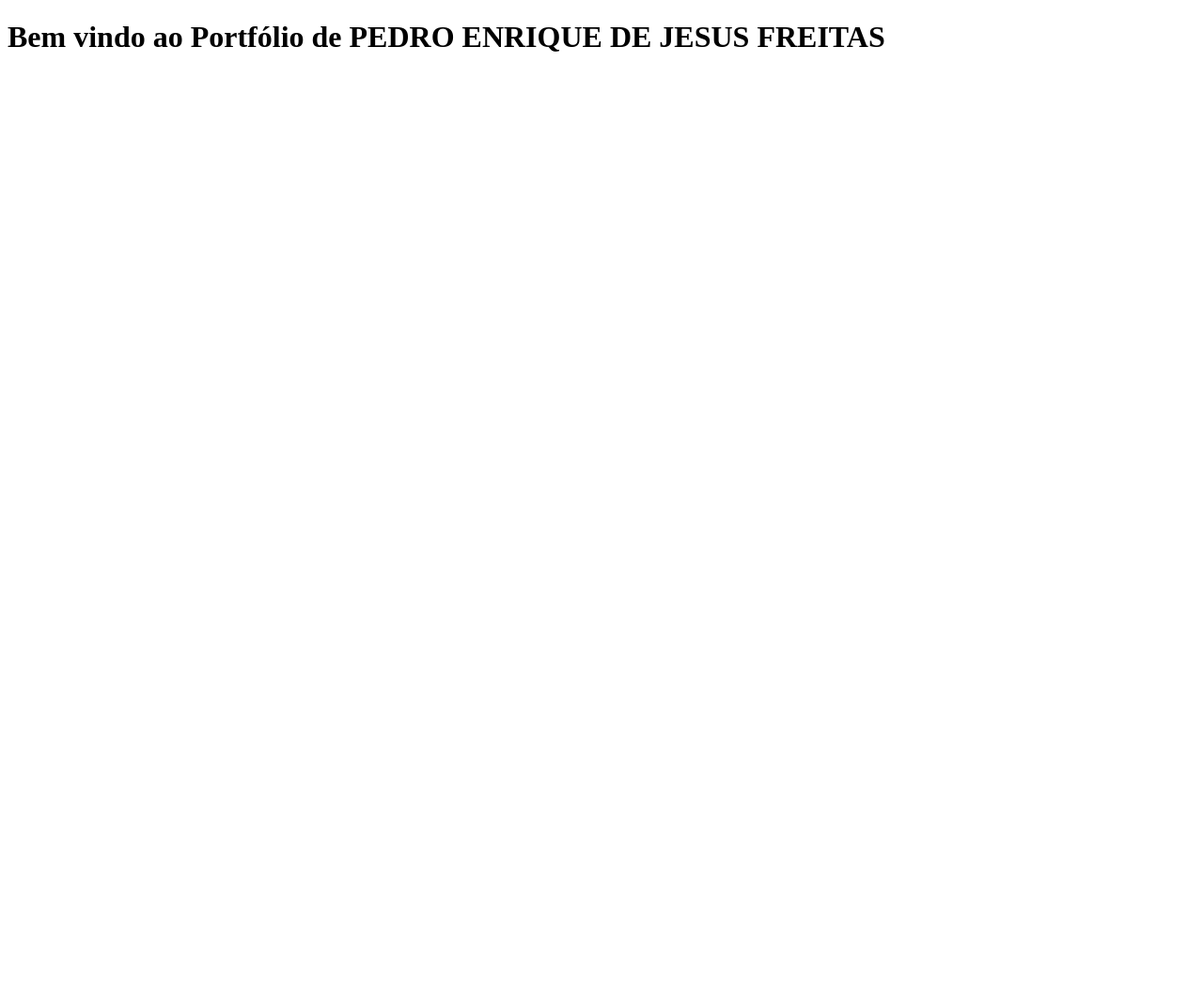
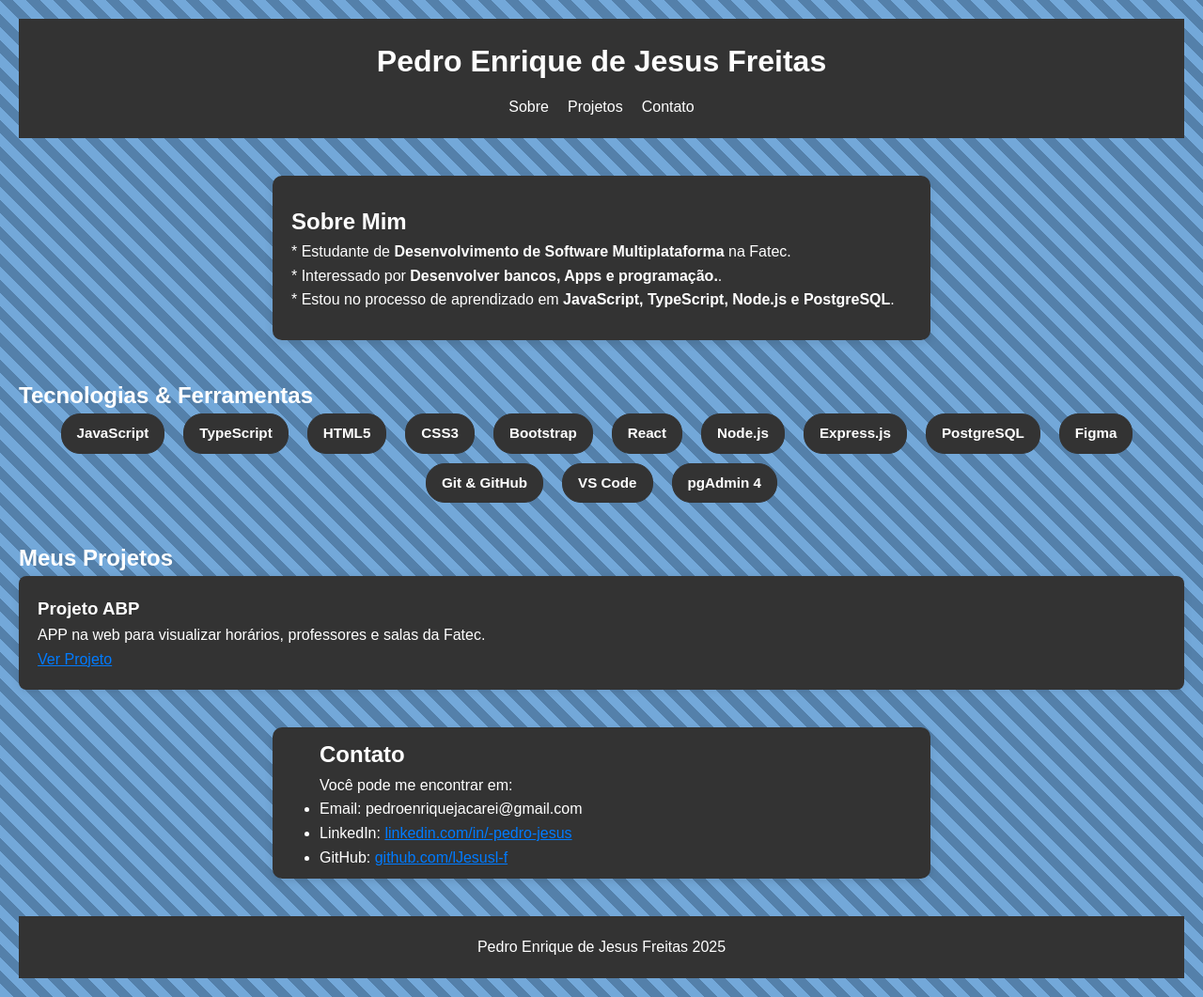
Before and after one commit to fatec-jacarei-dsm-portfolio/ra2581392513030, a plain HTML site: page docs/index.html in a window 1280 px wide. Shown: the whole page at 94% size. Before the commit the page ends 800 px from the top, so only its background shows below. Drawn offline with Linux system fonts and the light colour scheme.

Commit message:
Adicionando meu Portfolio

```diff
--- a/docs/index.html
+++ b/docs/index.html
@@ -1,11 +1,85 @@
-
 <!DOCTYPE html>
-<html lang="pt-br">
+<html lang="pt-BR">
 <head>
-    <meta charset="UTF-8">
-    <title>Portfólio - PEDRO ENRIQUE DE JESUS FREITAS</title>
+  <meta charset="UTF-8">
+  <meta name="viewport" content="width=device-width, initial-scale=1.0">
+  <title>Meu Portfólio</title>
+  <link rel="stylesheet" href="style.css">
 </head>
 <body>
-    <h1>Bem vindo ao Portfólio de PEDRO ENRIQUE DE JESUS FREITAS</h1>
+  <header>
+    <h1>Pedro Enrique de Jesus Freitas</h1>
+    <nav>
+      <ul>
+        <li><a href="#sobre">Sobre</a></li>
+        <li><a href="#projetos">Projetos</a></li>
+        <li><a href="#contato">Contato</a></li>
+      </ul>
+    </nav>
+  </header>
+
+  <section id="sobre" class="secao-branca">
+    <h2>Sobre Mim</h2>
+    <p>      * Estudante de <b>Desenvolvimento de Software Multiplataforma</b> na Fatec. <br>
+      * Interessado por <b>Desenvolver bancos, Apps e programação.</b>. <br>
+      * Estou no processo de aprendizado em <b>JavaScript, TypeScript, Node.js e PostgreSQL</b>. <br>
+  </section>
+
+  <section id="tecnologias">
+  <h2> Tecnologias & Ferramentas</h2>
+  <div class="tech">
+    <span class="badge">JavaScript</span>
+    <br>
+    <span class="badge">TypeScript</span>
+    <br>
+    <span class="badge">HTML5</span>
+    <br>
+    <span class="badge">CSS3</span>
+    <br>
+    <span class="badge">Bootstrap</span>
+    <br>
+    <span class="badge">React</span>
+    <br>
+    <span class="badge">Node.js</span>
+    <br>
+    <span class="badge">Express.js</span>
+    <br>
+    <span class="badge">PostgreSQL</span>
+    <br>
+    <span class="badge">Figma</span>
+    <br>
+    <span class="badge">Git & GitHub</span>
+    <br>
+    <span class="badge">VS Code</span>
+    <br>
+    <span class="badge">pgAdmin 4</span>
+  </div>
+</section>
+
+
+  <section id="projetos">
+    <h2>Meus Projetos</h2>
+    <div class="projetos-container">
+      <div class="projeto">
+        <h3>Projeto ABP</h3>
+        <p>APP na web para visualizar horários, professores e salas da Fatec.</p>
+        <a href="https://github.com/techcastlefatec/horarios-fatec" target="_blank">Ver Projeto</a>
+      </div>
+    </div>
+  </section>
+
+  <section id="contato" class="secao">
+    <h2>Contato</h2>
+    <p>Você pode me encontrar em:</p>
+    <ul>
+      <li>Email: pedroenriquejacarei@gmail.com</li>
+      <li>LinkedIn: <a href="https://br.linkedin.com/in/-pedro-jesus?trk=people-guest_people_search-card">linkedin.com/in/-pedro-jesus</a></li>
+      <li>GitHub: <a href="https://github.com/lJesusl-f">github.com/lJesusl-f</a></li>
+    </ul>
+  </section>
+
+  <footer>
+    <p>Pedro Enrique de Jesus Freitas 2025</p>
+  </footer>
 </body>
 </html>
--- /dev/null
+++ b/docs/style.css
@@ -0,0 +1,128 @@
+* {
+  margin: 0;
+  padding: 0;
+  box-sizing: border-box;
+}
+
+body {
+  font-family: Arial, sans-serif;
+  line-height: 1.6;
+  background: linear-gradient(to bottom, #57888a, #a0c4c6);
+  color: #333;
+  padding: 20px;
+}
+
+header {
+  background-color: #333;
+  color: #fff;
+  padding: 20px 0;
+  text-align: center;
+}
+
+nav ul {
+  list-style: none;
+  display: flex;
+  justify-content: center;
+  gap: 20px;
+  margin-top: 10px;
+}
+
+nav a {
+  color: #fff;
+  text-decoration: none;
+}
+
+section {
+  margin: 40px 0;
+}
+
+.projetos-container {
+  display: grid;
+  grid-template-columns: repeat(auto-fit, minmax(250px, 1fr));
+  gap: 20px;
+}
+
+.projeto {
+  background: #333;
+  color: white;
+  padding: 20px;
+  border-radius: 8px;
+  box-shadow: 0 0 10px rgba(0,0,0,0.1);
+}
+
+footer {
+  text-align: center;
+  padding: 20px;
+  background-color: #333;
+  color: white;
+  margin-top: 40px;
+}
+
+a {
+  color: #007BFF;
+}
+
+.tech-group {
+  display: flex;
+  flex-direction: column;
+  gap: 15px;
+  align-items: center;
+}
+
+.tech {
+  display: flex;
+  gap: 10px;
+  flex-wrap: wrap;
+  justify-content: center;
+}
+
+.badge {
+  background-color: #333;
+  color: white;
+  border: 1px solid #333;
+  border-radius: 20px;
+  padding: 8px 16px;
+  font-size: 0.95em;
+  font-weight: 600;
+  transition: all 0.3s ease;
+}
+
+.badge:hover {
+  background-color: #cacaca;
+  color: #fff;
+  border-color: #cacaca;
+}
+
+.secao-branca {
+  background-color: #333;
+  color: white;
+  padding: 30px 20px;
+  border-radius: 10px;
+  box-shadow: 0 4px 10px rgba(0, 0, 0, 0.1);
+  max-width: 700px;
+  margin: 40px auto 30px auto; /* margem superior 40px, centralizado horizontalmente, margem inferior 30px */
+}
+
+body {
+  background-color: #5480aa; /* cor base */
+  background-image: repeating-linear-gradient(
+    45deg,
+    #73a8d9,
+    #73a8d9 10px,
+    transparent 10px,
+    transparent 20px
+  );
+  color: #fff;
+  font-family: Arial, sans-serif;
+  padding: 20px;
+}
+
+.secao {
+  background-color: #333;
+  color: white;
+  padding: 10px 50px;
+  border-radius: 10px;
+  box-shadow: 0 4px 10px rgba(0, 0, 0, 0.1);
+  max-width: 700px;
+  margin: 40px auto 30px auto;
+}
```
